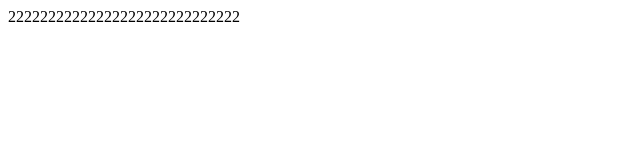
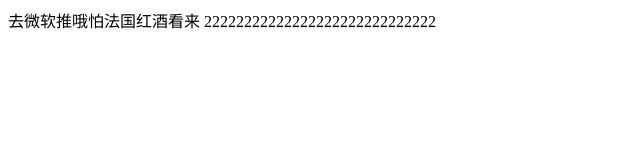
Before and after one commit to alivnLoveTravel/wangyiyunyinyue, a plain HTML site: page index.html in a window 1280 px wide. Shown: the whole page, without its empty margins (0-640 px from the left). Drawn offline with Linux system fonts and the light colour scheme.

Commit message:
为什么会这样

```diff
--- a/index.html
+++ b/index.html
@@ -5,6 +5,7 @@
     <title>Title</title>
 </head>
 <body>
+去微软推哦怕法国红酒看来
 22222222222222222222222222222
 </body>
 </html>
```
